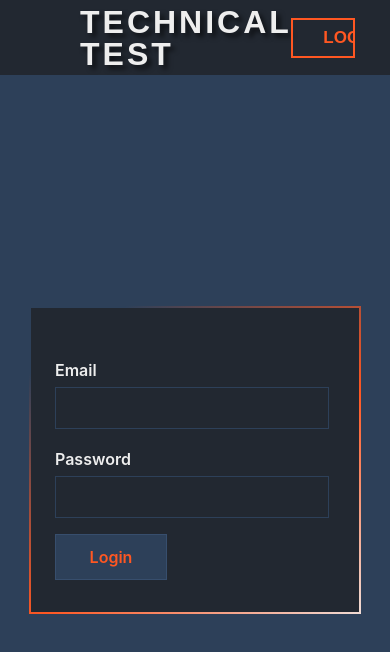
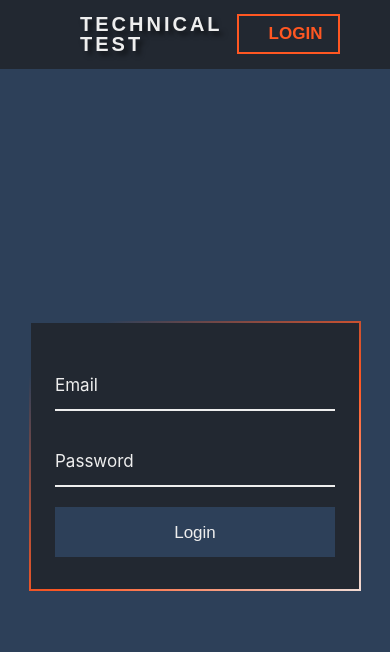
Before and after one commit to cleverpy-technical-test/frontend-manuel-di-lena, a React (Create React App) app: page / in a window 390 px wide. Both pictures are taken after a click on the button "LOGIN". Shown: the top 652 px of the page. Built offline with nearby package versions, Linux system fonts and the light colour scheme; no server answers.

Commit message:
Style details

```diff
--- a/src/components/Login.tsx
+++ b/src/components/Login.tsx
@@ -15,20 +15,32 @@ export function Login({ onHideModal }: LoginProps) {
         <div className='modalContainer'>
             <div className='modal'>
                 <form className='modalForm'>
-                    <div className='formGroup'>
-                        <label>Email</label>
-                        <input required name='email' id='email' type='text' />
+                    <div className='modalGroup'>
+                        <input
+                            required
+                            name='email'
+                            type='text'
+                            className='modalField'
+                            placeholder='Email'
+                        />
+                        <label className='modalLabel'>Email</label>
                     </div>
-                    <div className='formGroup'>
-                        <label>Password</label>
-                        <input type="password" required name='pass' id='pass' />
+                    <div className='modalGroup'>
+                        <input
+                            type="password"
+                            required
+                            name='pass'
+                            className='modalField'
+                            placeholder='Password'
+                        />
+                        <label className='modalLabel'>Password</label>
                     </div>
                     <button
-                        className='formBtn'
+                        className='modalBtn'
                         type='submit'
                         onClick={handleLogin}
                     >
-                        Login
+                        <span>Login</span>
                     </button>
                 </form>
             </div>
--- a/src/styles/Form.css
+++ b/src/styles/Form.css
@@ -81,7 +81,7 @@
     font-weight: 700;
 }
 
-  /* reset input */
+/* reset input */
 .formField:required, .formField:invalid {
     box-shadow: none;
 }
--- a/src/styles/Login.css
+++ b/src/styles/Login.css
@@ -51,56 +51,106 @@
     flex-direction: column;
 }
 
-.formGroup {
-    display: flex;
-    flex-direction: column;
-    gap: 2px;
+.modalGroup {
+    position: relative;
+    padding: 20px 0;
+    width: 100%;
 }
 
-.formGroup label {
-    display: block;
-    margin-bottom: 5px;
+.modalField {
+    font-family: inherit;
+    width: 100%;
+    border: none;
+    border-bottom: 2px solid var(--text-color);
+    outline: 0;
+    font-size: 17px;
     color: var(--text-color);
-    font-weight: 600;
-    font-size: 16px;
+    padding: 7px 0;
+    background: transparent;
+    transition: border-color 0.2s;
 }
 
-.formGroup input {
-    width: 100%;
-    padding: 12px 16px;
-    color: var(--text-color);
-    font-family: inherit;
-    background-color: transparent;
-    border: 1px solid var(--second-color);
+.modalField::placeholder {
+    color: transparent;
 }
 
-.formGroup input::placeholder {
-    opacity: 0.5;
+.modalField:placeholder-shown ~ .modalLabel {
+    font-size: 17px;
+    cursor: text;
+    top: 20px;
 }
 
-.formGroup input:focus {
-    outline: none;
-    border-color: var(--third-color);
+.modalLabel {
+    position: absolute;
+    top: 0;
+    display: block;
+    transition: 0.2s;
+    font-size: 17px;
+    color: var(--text-color);
+    pointer-events: none;
 }
 
-.formBtn {
-    display: flex;
-    align-items: flex-start;
-    justify-content: center;
-    align-self: flex-start;
-    font-family: inherit;
-    color: var(--third-color);
-    font-weight: 600;
-    width: 40%;
-    background: var(--second-color);
-    border: 1px solid #374e6d;
-    padding: 12px 16px;
-    font-size: 16px;
-    gap: 8px;
-    margin-top: 16px;
-    cursor: pointer;
+.modalField:focus {
+    padding-bottom: 6px;
+    font-weight: 700;
+    border-width: 3px;
+    border-image: linear-gradient(to right, #9e3515, var(--third-color));
+    border-image-slice: 1;
 }
 
-.formBtn:hover {
-    background-color: #374e6d;
+.modalField:focus ~ .modalLabel {
+    position: absolute;
+    top: 0;
+    display: block;
+    transition: 0.2s;
+    font-size: 17px;
+    color: var(--third-color);
+    font-weight: 700;
 }
+
+/* reset input */
+.modalField:required, .modalField:invalid {
+    box-shadow: none;
+}
+
+.modalBtn {
+    position: relative;
+    overflow: hidden;
+    border: none;
+    color: var(--text-color);
+    display: inline-block;
+    font-size: 17px;
+    line-height: 15px;
+    padding: 18px 18px 17px;
+    text-decoration: none;
+    cursor: pointer;
+    background-color: var(--second-color);
+    user-select: none;
+    -webkit-user-select: none;
+    touch-action: manipulation;
+}
+
+.modalBtn span:first-child {
+    position: relative;
+    transition: color 600ms cubic-bezier(0.48, 0, 0.12, 1);
+    z-index: 10;
+}
+
+.modalBtn:after {
+    content: '';
+    position: absolute;
+    bottom: -50%;
+    left: 0;
+    width: 100%;
+    height: 100%;
+    background-color: var(--third-color);
+    transform-origin: bottom center;
+    transition: transform 600ms cubic-bezier(0.48, 0, 0.12, 1);
+    transform: skewY(9.3deg) scaleY(0);
+    z-index: 1;
+}
+
+.modalBtn:hover:after {
+    transform-origin: bottom center;
+    transform: skewY(9.3deg) scaleY(2);
+}
--- a/src/styles/Menu.css
+++ b/src/styles/Menu.css
@@ -26,6 +26,7 @@
     line-height: 1;
     text-transform: uppercase;
 }
+
 .btnLogin {
     color: var(--third-color);
     text-transform: uppercase;
@@ -62,3 +63,9 @@
 .btnLogin:hover::before {
     width: 160%;
 }
+
+@media screen and (max-width: 650px) {
+    .title {
+        font-size: 20px;
+    }
+}
--- a/src/styles/PostList.css
+++ b/src/styles/PostList.css
@@ -72,3 +72,21 @@ h2 {
     width: 25%;
     height: 100%;
 }
+
+@media screen and (max-width: 650px) {
+    .postList {
+        width: 100%;
+    }
+
+    h2 {
+        font-size: 16px;
+    }
+
+    .icon {
+        margin-right: 20px;
+    }
+
+    .postForm {
+        width: 500px;
+    }
+}
```
